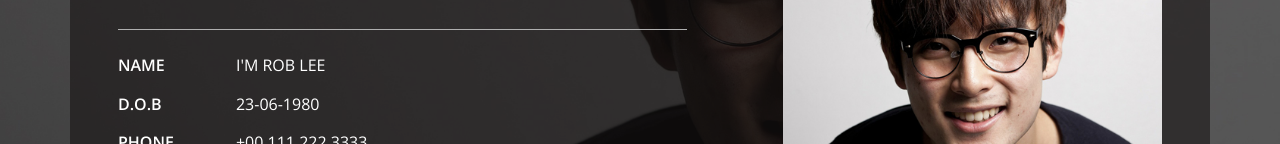
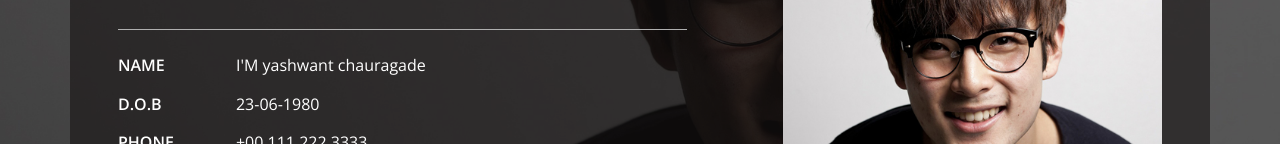
Before and after one commit to chauragade/yashwantchauragade.github.io, a plain HTML site: page index.html in a window 1280 px wide. Shown: the part 275-419 px from the top of the page. Drawn offline with nearby package versions, Linux system fonts and the light colour scheme; files whose address does not match are found by name.

Commit message:
first change

```diff
--- a/index.html
+++ b/index.html
@@ -85,7 +85,7 @@ Smartphone Compatible web template, free webdesigns for Nokia, Samsung, LG, Sony
 					<li>
 							<ul class="address-text">
 								<li><b>NAME</b></li>
-								<li>I'M ROB LEE</li>
+								<li>I'M yashwant chauragade</li>
 							</ul>
 						</li>
 						<li>
```
